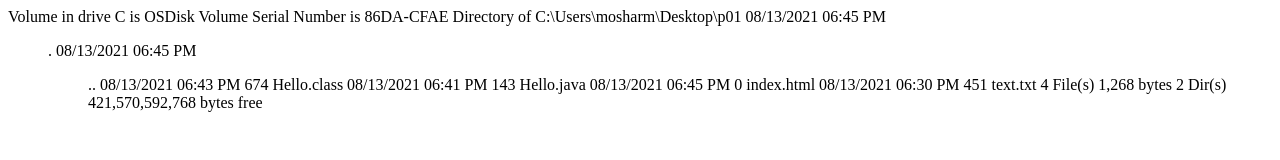
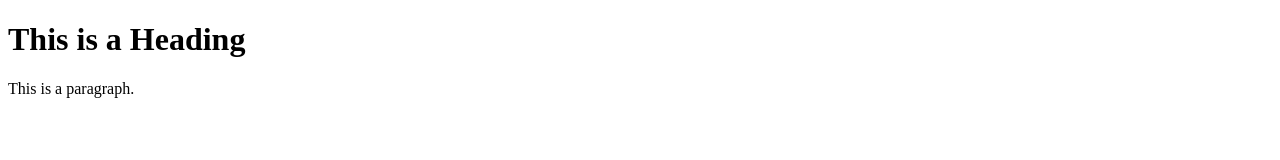
Before and after one commit to mohitnmo/first1, a plain HTML site: page index.html in a window 1280 px wide. Drawn offline with Linux system fonts and the light colour scheme.

Commit message:
added some code

```diff
--- a/index.html
+++ b/index.html
@@ -1,13 +1,12 @@
- Volume in drive C is OSDisk
- Volume Serial Number is 86DA-CFAE
+ <!DOCTYPE html>
+<html>
+<head>
+<title>Page Title</title>
+</head>
+<body>
 
- Directory of C:\Users\mosharm\Desktop\p01
+<h1>This is a Heading</h1>
+<p>This is a paragraph.</p>
 
-08/13/2021  06:45 PM    <DIR>          .
-08/13/2021  06:45 PM    <DIR>          ..
-08/13/2021  06:43 PM               674 Hello.class
-08/13/2021  06:41 PM               143 Hello.java
-08/13/2021  06:45 PM                 0 index.html
-08/13/2021  06:30 PM               451 text.txt
-               4 File(s)          1,268 bytes
-               2 Dir(s)  421,570,592,768 bytes free
+</body>
+</html>
```
